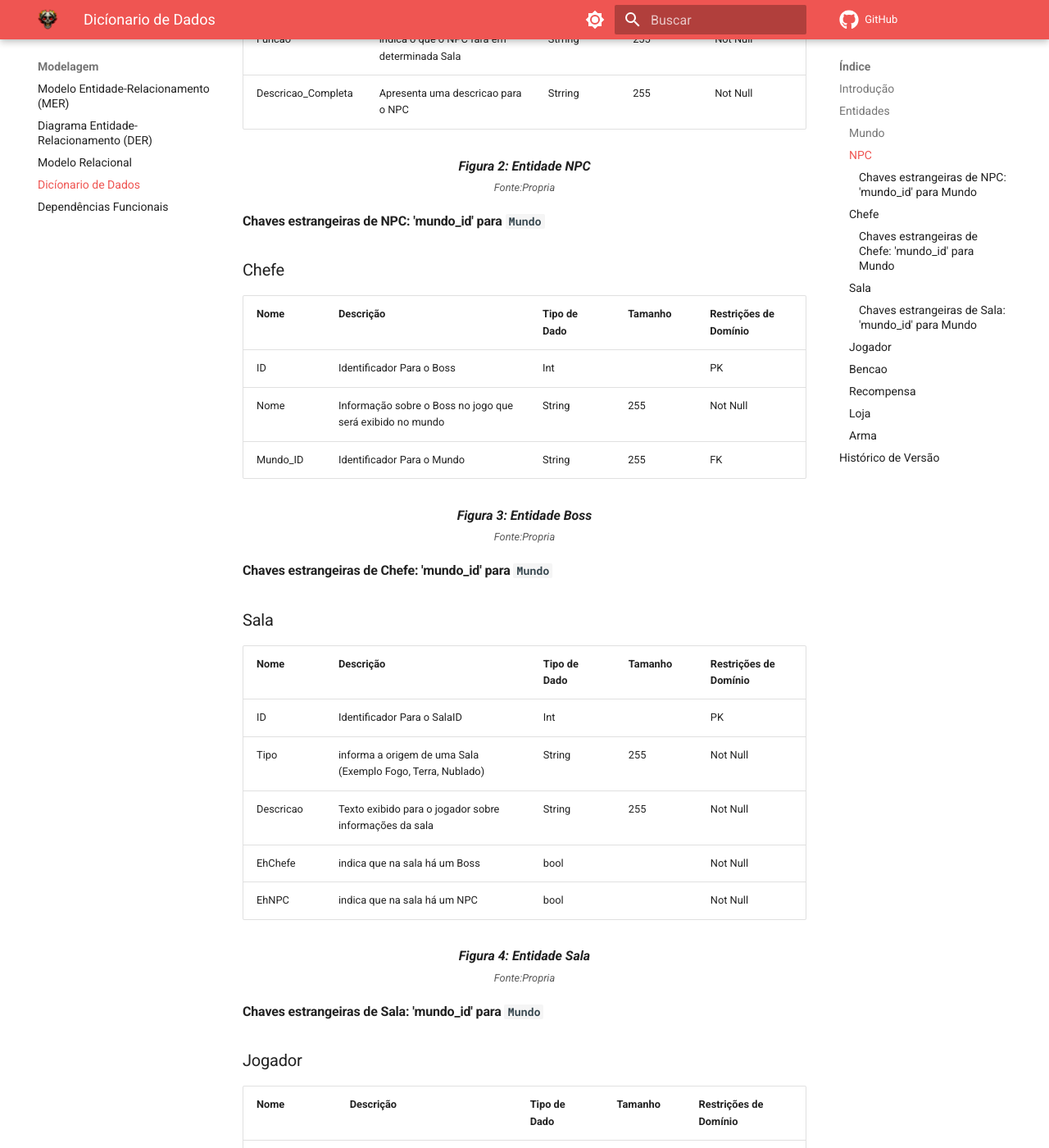
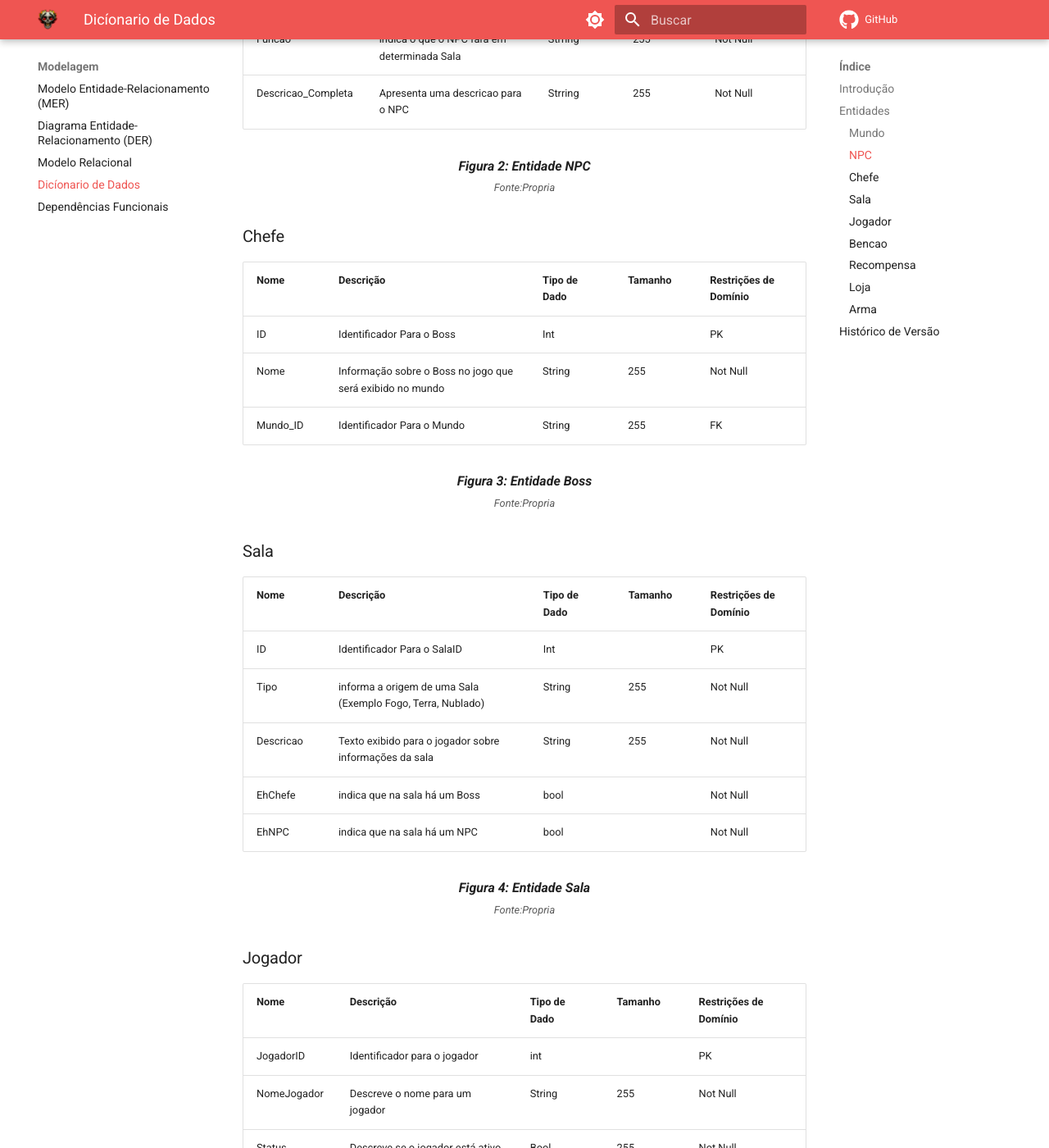
Before and after one commit to SBD1/2023.2-Dark-Souls, an MkDocs documentation site: the page built from docs/Modulo-1/Dicionario_Dados.md, in a window 1280 px wide and 1400 px high, scrolled down 1298 px. Shown: the whole window at 82% size. Built offline with MkDocs 1.6.1 and Material for MkDocs 9.7.7, drawn with Linux system fonts in a browser that asks for light colours; comment, search, counter and statistics services are not loaded; some of the changed text lies outside the part shown.

Commit message:
padronização do documento

```diff
--- a/docs/Modulo-1/Dicionario_Dados.md
+++ b/docs/Modulo-1/Dicionario_Dados.md
@@ -13,10 +13,10 @@ A seguir Descrevemos todas Entidade que imaginamos para o jogo Hades.
 ### Mundo
 
 
-| Nome      | Descrição                                                   | Tipo de Dado | Tamanho | Restrições  de Domínio  |
-|-----------|-------------------------------------------------------------|--------------|---------|-------------------------|
-| ID   | Identificador Para o mundo                                  | Int          |         | PK                      |
-| Nome | indica o nome daquele mundo que será exibido para o jogador | String       | 255     | Unique / Not Null       |
+| Nome | Descrição                                                   | Tipo de Dado | Tamanho | Restrições  de Domínio |
+| ---- | ----------------------------------------------------------- | ------------ | ------- | ---------------------- |
+| ID   | Identificador Para o mundo                                  | Int          |         | PK                     |
+| Nome | indica o nome daquele mundo que será exibido para o jogador | String       | 255     | Unique / Not Null      |
 
 <center> <figcaption>
     <b>Figura 1:
@@ -26,13 +26,13 @@ A seguir Descrevemos todas Entidade que imaginamos para o jogo Hades.
 
 ### NPC
 
-| Nome    | Descrição                                            | Tipo de Dado | Tamanho | Restrições  de Domínio  |
-|---------|------------------------------------------------------|--------------|---------|-------------------------|
-| ID   | Identificador Para o NPC                             | Int          |         | PK                      |
-| Nome | indica o nome do npc que será exibido para o Jogador | String       | 255     | Unique / Not Null       |
-| Mundo_ID | Identificador Para o Mundo                           | String       | 255     | FK                      |
-| Funcao  | indica o que o NPC fará em determinada Sala          | Strring      | 255     | Not Null                |
-| Descricao_Completa  | Apresenta uma descricao para o NPC          | Strring      | 255     | Not Null                |
+| Nome               | Descrição                                            | Tipo de Dado | Tamanho | Restrições  de Domínio |
+| ------------------ | ---------------------------------------------------- | ------------ | ------- | ---------------------- |
+| ID                 | Identificador Para o NPC                             | Int          |         | PK                     |
+| Nome               | indica o nome do npc que será exibido para o Jogador | String       | 255     | Unique / Not Null      |
+| Mundo_ID           | Identificador Para o Mundo                           | String       | 255     | FK                     |
+| Funcao             | indica o que o NPC fará em determinada Sala          | Strring      | 255     | Not Null               |
+| Descricao_Completa | Apresenta uma descricao para o NPC                   | Strring      | 255     | Not Null               |
 
 <center> <figcaption>
     <b>Figura 2:
@@ -40,14 +40,13 @@ A seguir Descrevemos todas Entidade que imaginamos para o jogo Hades.
     <br><small>Fonte:Propria</small>
 </figcaption> </center>
 
-#### Chaves estrangeiras de NPC: 'mundo_id' para `Mundo`
 
 ### Chefe
-| Nome     | Descrição                                                 | Tipo de Dado | Tamanho | Restrições  de Domínio  |
-|----------|-----------------------------------------------------------|--------------|---------|-------------------------|
-| ID   | Identificador Para o Boss                                 | Int          |         | PK                      |
-| Nome | Informação sobre o Boss no jogo que será exibido no mundo | String       | 255     | Not Null                |
-| Mundo_ID  | Identificador Para o Mundo                                | String       | 255     | FK                      |
+| Nome     | Descrição                                                 | Tipo de Dado | Tamanho | Restrições  de Domínio |
+| -------- | --------------------------------------------------------- | ------------ | ------- | ---------------------- |
+| ID       | Identificador Para o Boss                                 | Int          |         | PK                     |
+| Nome     | Informação sobre o Boss no jogo que será exibido no mundo | String       | 255     | Not Null               |
+| Mundo_ID | Identificador Para o Mundo                                | String       | 255     | FK                     |
 
 <center> <figcaption>
     <b>Figura 3:
@@ -55,16 +54,15 @@ A seguir Descrevemos todas Entidade que imaginamos para o jogo Hades.
     <br><small>Fonte:Propria</small>
 </figcaption> </center>
 
-#### Chaves estrangeiras de Chefe: 'mundo_id' para `Mundo`
 
 ### Sala
-| Nome      | Descrição                                                   | Tipo de Dado | Tamanho | Restrições  de Domínio  |
-|-----------|-------------------------------------------------------------|--------------|---------|-------------------------|
-| ID    | Identificador Para o SalaID                                 | Int          |         | PK                      |
-| Tipo  | informa a origem de uma Sala (Exemplo Fogo, Terra, Nublado) | String       | 255     | Not Null                |
-| Descricao | Texto exibido para o jogador sobre informações da sala      | String       | 255     | Not Null                |
-| EhChefe    | indica que na sala há um Boss                               | bool         |         | Not Null                |
-| EhNPC     | indica que na sala há um NPC                                | bool         |         | Not Null                |
+| Nome      | Descrição                                                   | Tipo de Dado | Tamanho | Restrições  de Domínio |
+| --------- | ----------------------------------------------------------- | ------------ | ------- | ---------------------- |
+| ID        | Identificador Para o SalaID                                 | Int          |         | PK                     |
+| Tipo      | informa a origem de uma Sala (Exemplo Fogo, Terra, Nublado) | String       | 255     | Not Null               |
+| Descricao | Texto exibido para o jogador sobre informações da sala      | String       | 255     | Not Null               |
+| EhChefe   | indica que na sala há um Boss                               | bool         |         | Not Null               |
+| EhNPC     | indica que na sala há um NPC                                | bool         |         | Not Null               |
 
 <center> <figcaption>
     <b>Figura 4:
@@ -72,14 +70,13 @@ A seguir Descrevemos todas Entidade que imaginamos para o jogo Hades.
     <br><small>Fonte:Propria</small>
 </figcaption> </center>
 
-#### Chaves estrangeiras de Sala: 'mundo_id' para `Mundo`
 
 ### Jogador
-| Nome        | Descrição                               | Tipo de Dado | Tamanho | Restrições  de Domínio  |
-|-------------|-----------------------------------------|--------------|---------|-------------------------|
-| JogadorID   | Identificador para o jogador            | int          |         | PK                      |
-| NomeJogador | Descreve o nome para um jogador         | String       | 255     | Not Null                |
-| Status      | Descreve se o jogador está ativo ou não | Bool         | 255     | Not Null                |
+| Nome        | Descrição                               | Tipo de Dado | Tamanho | Restrições  de Domínio |
+| ----------- | --------------------------------------- | ------------ | ------- | ---------------------- |
+| JogadorID   | Identificador para o jogador            | int          |         | PK                     |
+| NomeJogador | Descreve o nome para um jogador         | String       | 255     | Not Null               |
+| Status      | Descreve se o jogador está ativo ou não | Bool         | 255     | Not Null               |
 
 <center> <figcaption>
     <b>Figura 5:
@@ -89,15 +86,15 @@ A seguir Descrevemos todas Entidade que imaginamos para o jogo Hades.
 
 ### Bencao
 
-| Nome             | Descrição                                                  | Tipo de Dado | Tamanho | Restrições  de Domínio  |
-|------------------|------------------------------------------------------------|--------------|---------|-------------------------|
-| BencaoID         | Identificador Para o Bencao                                | int          |         | PK                      |
-| NomeBencao       | Informação sobre o Nome da Bencao do Jogo                  | String       | 255     | Not Null                |
-| raridade         | indica uma raridade para o poder (raro, muito raro, comum) | String       | 255     | Not Null              |
-| habilidadeBencao | Indica o pré-requisito sobre a bencao                      | String       | 255     | Not Null                |
-| Nívelbencao      | indica o nível que é necessário para adiquirir a bencao    | Int          |         | Not Null, > 0           |
-| SalaID           | indica o indentificador da sala                            | String       | 255     | FK                      |
-| JogadorID        | Indica o identificador do Jogador                          | String       | 255     | FK                      |
+| Nome             | Descrição                                                  | Tipo de Dado | Tamanho | Restrições  de Domínio |
+| ---------------- | ---------------------------------------------------------- | ------------ | ------- | ---------------------- |
+| BencaoID         | Identificador Para o Bencao                                | int          |         | PK                     |
+| NomeBencao       | Informação sobre o Nome da Bencao do Jogo                  | String       | 255     | Not Null               |
+| raridade         | indica uma raridade para o poder (raro, muito raro, comum) | String       | 255     | Not Null               |
+| habilidadeBencao | Indica o pré-requisito sobre a bencao                      | String       | 255     | Not Null               |
+| Nívelbencao      | indica o nível que é necessário para adiquirir a bencao    | Int          |         | Not Null, > 0          |
+| SalaID           | indica o indentificador da sala                            | String       | 255     | FK                     |
+| JogadorID        | Indica o identificador do Jogador                          | String       | 255     | FK                     |
 
 <center> <figcaption>
     <b>Figura 6:
@@ -107,13 +104,13 @@ A seguir Descrevemos todas Entidade que imaginamos para o jogo Hades.
 
 ### Recompensa
 
-| Nome               | Descrição                                                        | Tipo de Dado | Tamanho | Restrições  de Domínio  |
-|--------------------|------------------------------------------------------------------|--------------|---------|-------------------------|
-| TipoDeRecompensaID | Indetificador para a recompensa (cada recompensa possui um tipo) | Int          |         | PK / Not Null           |
-| Ouro               | Quantidade de Ouro necessário para a compra de uma recompensa    | Int          |         | Not Null                |
-| Orbe               | Indica o item para upar o Personagem                             | String       | 255     | Not Null                |
-| vida               | Quantidade de Vida restaurada                                    | int          |         | Not Null                |
-| SalaID             | Indetificador para a Sala                                        | String       | 255     | FK                      |
+| Nome               | Descrição                                                        | Tipo de Dado | Tamanho | Restrições  de Domínio |
+| ------------------ | ---------------------------------------------------------------- | ------------ | ------- | ---------------------- |
+| TipoDeRecompensaID | Indetificador para a recompensa (cada recompensa possui um tipo) | Int          |         | PK / Not Null          |
+| Ouro               | Quantidade de Ouro necessário para a compra de uma recompensa    | Int          |         | Not Null               |
+| Orbe               | Indica o item para upar o Personagem                             | String       | 255     | Not Null               |
+| vida               | Quantidade de Vida restaurada                                    | int          |         | Not Null               |
+| SalaID             | Indetificador para a Sala                                        | String       | 255     | FK                     |
 
 <center> <figcaption>
     <b>Figura 7:
@@ -123,14 +120,14 @@ A seguir Descrevemos todas Entidade que imaginamos para o jogo Hades.
 
 ### Loja
 
-| Nome            | Descrição                                        | Tipo de Dado | Tamanho | Restrições  de Domínio  |
-|-----------------|--------------------------------------------------|--------------|---------|-------------------------|
-| LojaID          | Identificador Para a Loja                        | Int          |         | PK                      |
-| BencaoAleatoria | Informação sobre o Preco de uma benção aleatória | int          |         | Not Null                |
-| Ouro            | Mostra o ouro atual do jogador                   | int          |         | Not Null                |
-| vida            | Quantidade de Vida restaurada                    | int          |         | Not Null                |
-| Orbe            | Indica o item para upar o Personagem             | String       | 255     | Not Null                |
-| SalaID          | Identificador da Sala                            | String       | 255     | Not Null                |
+| Nome            | Descrição                                        | Tipo de Dado | Tamanho | Restrições  de Domínio |
+| --------------- | ------------------------------------------------ | ------------ | ------- | ---------------------- |
+| LojaID          | Identificador Para a Loja                        | Int          |         | PK                     |
+| BencaoAleatoria | Informação sobre o Preco de uma benção aleatória | int          |         | Not Null               |
+| Ouro            | Mostra o ouro atual do jogador                   | int          |         | Not Null               |
+| vida            | Quantidade de Vida restaurada                    | int          |         | Not Null               |
+| Orbe            | Indica o item para upar o Personagem             | String       | 255     | Not Null               |
+| SalaID          | Identificador da Sala                            | String       | 255     | Not Null               |
 
 <center> <figcaption>
     <b>Figura 8:
@@ -139,11 +136,11 @@ A seguir Descrevemos todas Entidade que imaginamos para o jogo Hades.
 </figcaption> </center>
 
 ### Arma
-| Nome      | Descrição                 | Tipo de Dado | Tamanho | Restrições  de Domínio  |
-|-----------|---------------------------|--------------|---------|-------------------------|
-| ArmaID    | Identificador da arma     | Int          |         | PK                      |
-| NomeArma  | indica o nome da Arma     | String       | 255     | Not Null                |
-| JogadorID | Indentificador do Jogador | String       | 255     | FK                      |
+| Nome      | Descrição                 | Tipo de Dado | Tamanho | Restrições  de Domínio |
+| --------- | ------------------------- | ------------ | ------- | ---------------------- |
+| ArmaID    | Identificador da arma     | Int          |         | PK                     |
+| NomeArma  | indica o nome da Arma     | String       | 255     | Not Null               |
+| JogadorID | Indentificador do Jogador | String       | 255     | FK                     |
 
 <center> <figcaption>
     <b>Figura 9:
```
Also changed, not shown: other parts of docs/Modulo-1/Dicionario_Dados.md (+4 -4 lines).
